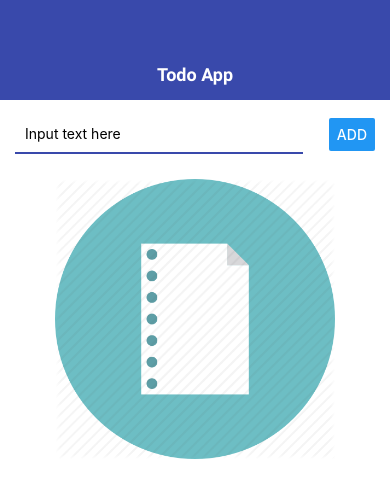
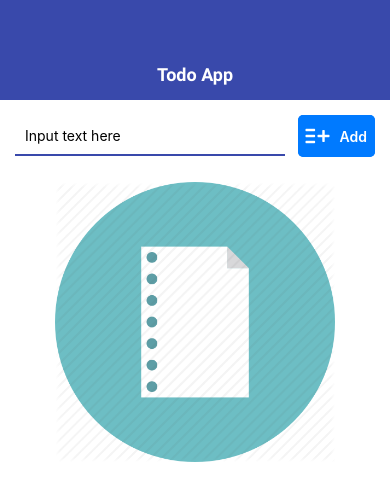
Before and after one commit to sanioka/rn-todo-app, a React Native app: screen / in a window 390 px wide. Shown: the top 500 px of the page. Built offline with nearby package versions, Linux system fonts and the light colour scheme.

Commit message:
vector icons

```diff
--- a/package.json
+++ b/package.json
@@ -8,6 +8,7 @@
     "eject": "expo eject"
   },
   "dependencies": {
+    "@expo/vector-icons": "^12.0.4",
     "expo": "~41.0.1",
     "expo-app-loading": "^1.0.3",
     "expo-font": "^9.1.0",
--- a/src/components/AddToto.js
+++ b/src/components/AddToto.js
@@ -1,6 +1,7 @@
 import React, { useState } from "react";
 import { View, StyleSheet, TextInput, Button, Alert } from 'react-native';
 import { THEME } from "../theme";
+import { Entypo } from '@expo/vector-icons';
 
 export const AddTodo = ({ onSubmit }) => {
   const [value, setValue] = useState('');
@@ -24,7 +25,9 @@
         autoCorrect={false}
         autoCapitalize='none'
       />
-      <Button title="Add" onPress={onPressHandler}/>
+      <Entypo.Button name="add-to-list" size={24} color="white" title="Add" onPress={onPressHandler}>
+        Add
+      </Entypo.Button>
     </View>
   )
 }
@@ -37,7 +40,7 @@
     marginBottom: 15,
   },
   input: {
-    width: '80%',
+    width: '75%',
     padding: 10,
     borderStyle: 'solid',
     borderBottomWidth: 2,
```
